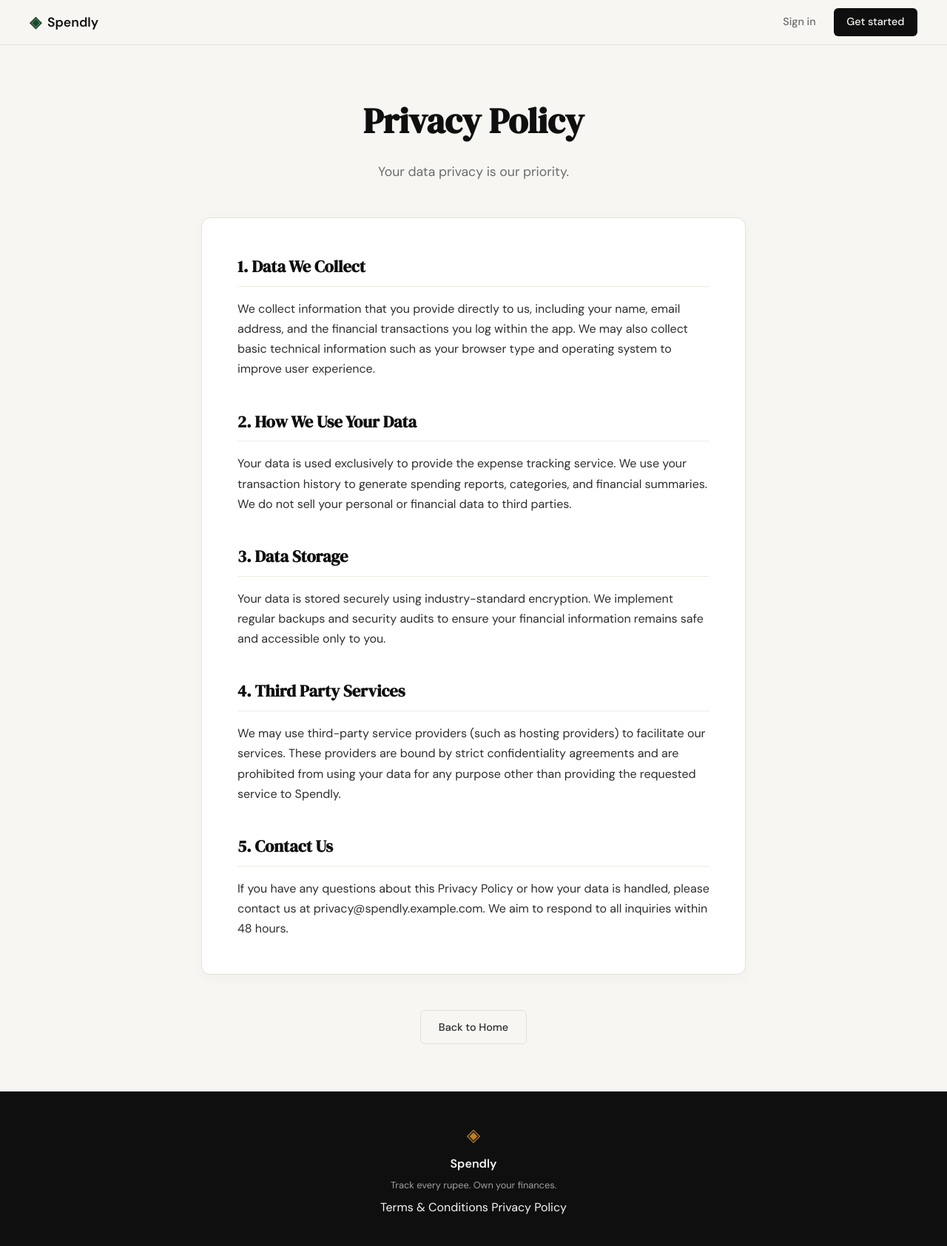
After one commit to hridoy-max/Expense_tracker, a Flask app: page /privacy in a window 1280 px wide. The commit adds this page. Shown: the whole page at 74% size. Run offline with Flask 3, Linux system fonts and the light colour scheme.

Commit message:
leading: add privacy policy  page is added

```diff
--- a/app.py
+++ b/app.py
@@ -25,6 +25,12 @@ def login():
 @app.route("/terms")
 def terms():
     return render_template("terms.html")
+
+
+@app.route("/privacy")
+def privacy():
+    return render_template("privacy.html")
+
 
 
 
--- a/templates/base.html
+++ b/templates/base.html
@@ -36,7 +36,7 @@
             <p class="footer-copy">Track every rupee. Own your finances.</p>
             <div class="footer-links">
                 <a href="{{ url_for('terms') }}">Terms & Conditions</a>
-                <a href="#">Privacy Policy</a>
+                <a href="{{ url_for('privacy') }}">Privacy Policy</a>
             </div>
         </div>
     </footer>
--- /dev/null
+++ b/templates/privacy.html
@@ -0,0 +1,96 @@
+{% extends "base.html" %}
+
+{% block title %}Privacy Policy — Spendly{% endblock %}
+
+{% block content %}
+<style>
+    .privacy-page {
+        max-width: 800px;
+        margin: 4rem auto;
+        padding: 0 2rem;
+    }
+    .privacy-header {
+        text-align: center;
+        margin-bottom: 3rem;
+    }
+    .privacy-title {
+        font-family: var(--font-display);
+        font-size: clamp(2rem, 4vw, 3rem);
+        color: var(--ink);
+        margin-bottom: 1rem;
+    }
+    .privacy-subtitle {
+        color: var(--ink-muted);
+        font-size: 1.1rem;
+    }
+    .privacy-card {
+        background: var(--paper-card);
+        border: 1px solid var(--border);
+        border-radius: var(--radius-md);
+        padding: 3rem;
+        box-shadow: 0 4px 20px rgba(0,0,0,0.03);
+    }
+    .privacy-section {
+        margin-bottom: 2.5rem;
+    }
+    .privacy-section:last-child {
+        margin-bottom: 0;
+    }
+    .privacy-section h2 {
+        font-family: var(--font-display);
+        font-size: 1.4rem;
+        color: var(--ink);
+        margin-bottom: 1rem;
+        border-bottom: 1px solid var(--border-soft);
+        padding-bottom: 0.5rem;
+    }
+    .privacy-section p {
+        color: var(--ink-soft);
+        line-height: 1.7;
+        font-size: 1rem;
+    }
+    .privacy-footer {
+        display: flex;
+        justify-content: center;
+        margin-top: 3rem;
+    }
+</style>
+
+<div class="privacy-page">
+    <header class="privacy-header">
+        <h1 class="privacy-title">Privacy Policy</h1>
+        <p class="privacy-subtitle">Your data privacy is our priority.</p>
+    </header>
+
+    <div class="privacy-card">
+        <div class="privacy-section">
+            <h2>1. Data We Collect</h2>
+            <p>We collect information that you provide directly to us, including your name, email address, and the financial transactions you log within the app. We may also collect basic technical information such as your browser type and operating system to improve user experience.</p>
+        </div>
+
+        <div class="privacy-section">
+            <h2>2. How We Use Your Data</h2>
+            <p>Your data is used exclusively to provide the expense tracking service. We use your transaction history to generate spending reports, categories, and financial summaries. We do not sell your personal or financial data to third parties.</p>
+        </div>
+
+        <div class="privacy-section">
+            <h2>3. Data Storage</h2>
+            <p>Your data is stored securely using industry-standard encryption. We implement regular backups and security audits to ensure your financial information remains safe and accessible only to you.</p>
+        </div>
+
+        <div class="privacy-section">
+            <h2>4. Third Party Services</h2>
+            <p>We may use third-party service providers (such as hosting providers) to facilitate our services. These providers are bound by strict confidentiality agreements and are prohibited from using your data for any purpose other than providing the requested service to Spendly.</p>
+        </div>
+
+        <div class="privacy-section">
+            <h2>5. Contact Us</h2>
+            <p>If you have any questions about this Privacy Policy or how your data is handled, please contact us at privacy@spendly.example.com. We aim to respond to all inquiries within 48 hours.</p>
+        </div>
+    </div>
+
+    <div class="privacy-footer">
+        <a href="{{ url_for('landing') }}" class="btn-ghost">Back to Home</a>
+    </div>
+</div>
+{% endblock %}
```
